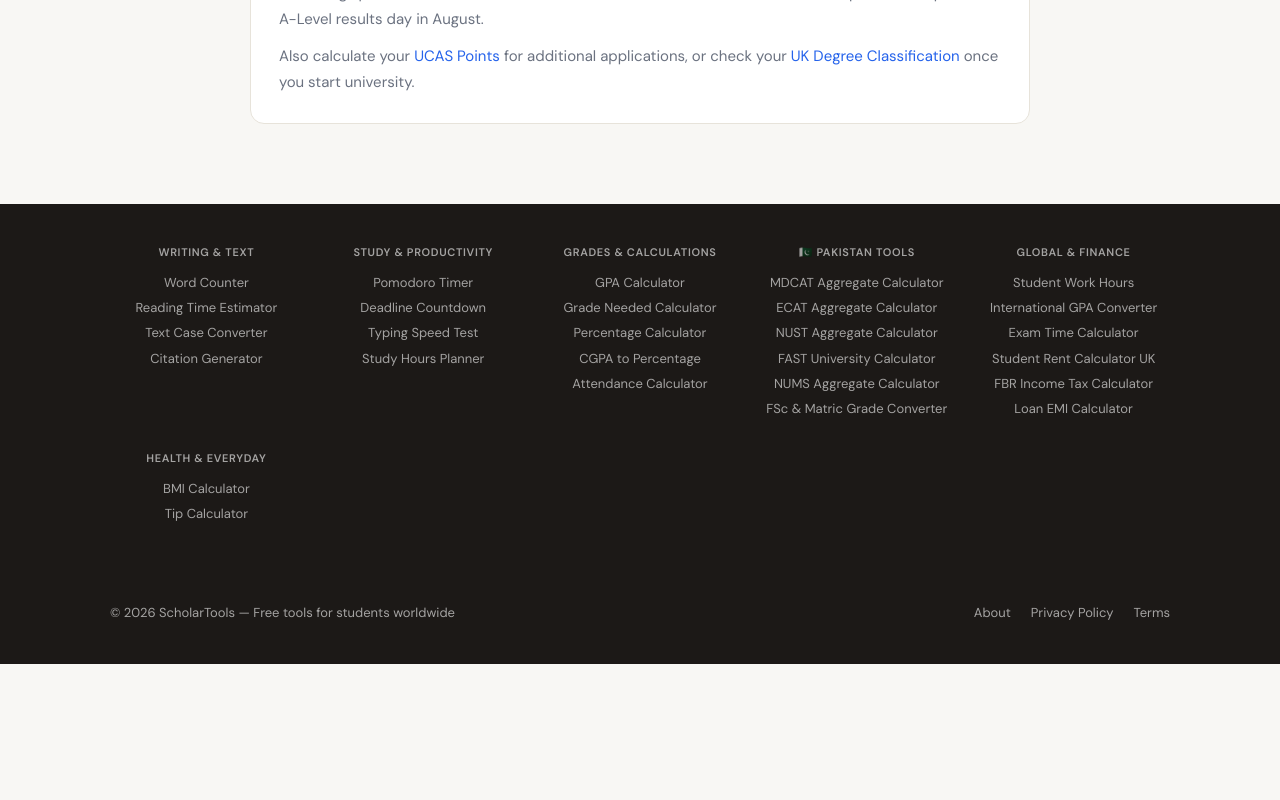
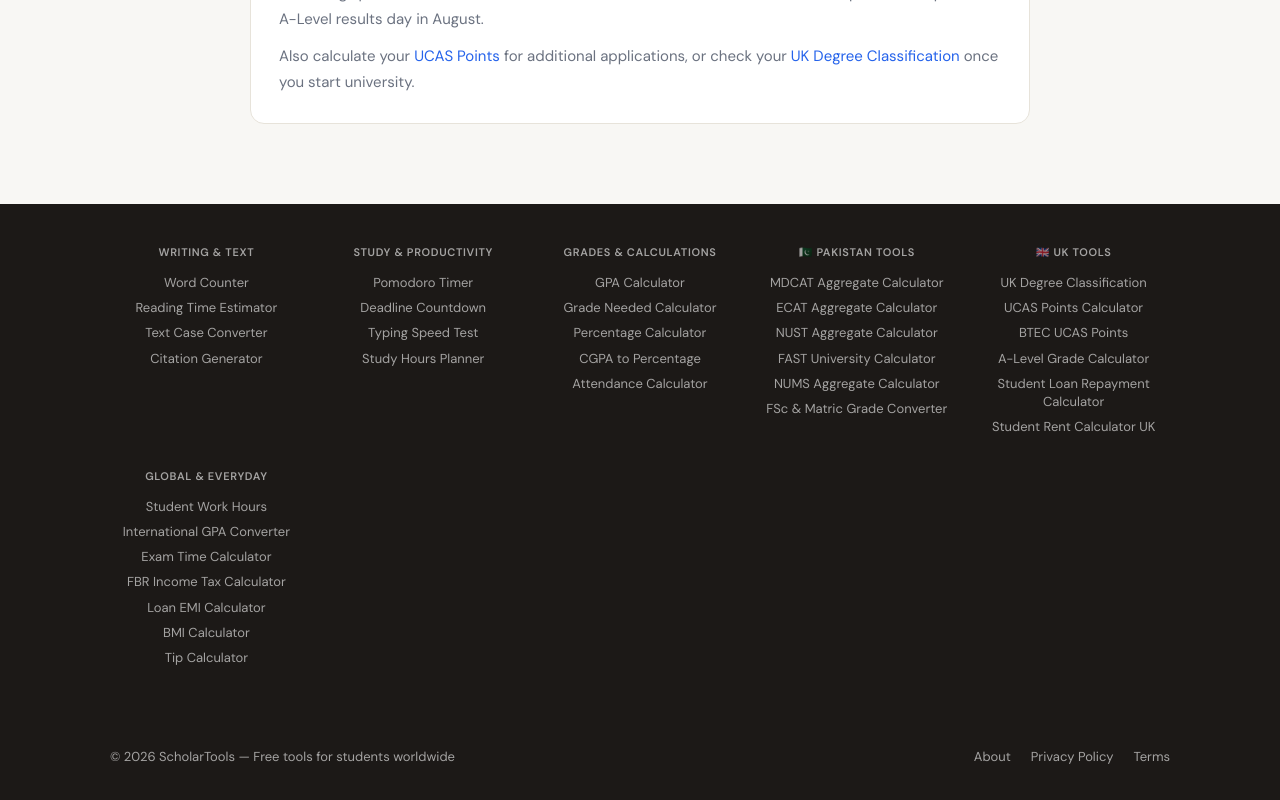
Before and after one commit to abdullahwebsites95/scholartools, a Next.js app: page /a-level-grade-calculator in a window 1280 px wide. Shown: the part 1583-2383 px from the top of the page. Before the commit the page ends 2247 px from the top, so only its background shows below. Built offline with nearby package versions, Linux system fonts and the light colour scheme.

Commit message:
Add UK Student Loan Calculator to homepage, footer, sitemap - 32 tools live

```diff
--- a/components/Footer.js
+++ b/components/Footer.js
@@ -41,19 +41,24 @@ const FOOTER_TOOLS = [
     ]
   },
   {
-    category: 'Global & Finance',
+    category: '🇬🇧 UK Tools',
+    links: [
+      { href: '/uk-degree-classification-calculator', label: 'UK Degree Classification' },
+      { href: '/ucas-points-calculator', label: 'UCAS Points Calculator' },
+      { href: '/btec-ucas-points-calculator', label: 'BTEC UCAS Points' },
+      { href: '/a-level-grade-calculator', label: 'A-Level Grade Calculator' },
+      { href: '/uk-student-loan-calculator', label: 'Student Loan Repayment Calculator' },
+      { href: '/student-rent-calculator', label: 'Student Rent Calculator UK' },
+    ]
+  },
+  {
+    category: 'Global & Everyday',
     links: [
       { href: '/international-student-work-hours-calculator', label: 'Student Work Hours' },
       { href: '/international-gpa-converter', label: 'International GPA Converter' },
       { href: '/exam-time-calculator', label: 'Exam Time Calculator' },
-      { href: '/student-rent-calculator', label: 'Student Rent Calculator UK' },
       { href: '/fbr-income-tax-calculator', label: 'FBR Income Tax Calculator' },
       { href: '/emi-calculator', label: 'Loan EMI Calculator' },
-    ]
-  },
-  {
-    category: 'Health & Everyday',
-    links: [
       { href: '/bmi-calculator', label: 'BMI Calculator' },
       { href: '/tip-calculator', label: 'Tip Calculator' },
     ]
@@ -64,7 +69,6 @@ export default function Footer() {
   return (
     <footer className="footer">
       <div className="container">
-        {/* Tool links grid */}
         <div style={{
           display: 'grid',
           gridTemplateColumns: 'repeat(auto-fill, minmax(180px, 1fr))',
@@ -105,7 +109,6 @@ export default function Footer() {
           ))}
         </div>
 
-        {/* Bottom bar */}
         <div style={{
           display: 'flex',
           justifyContent: 'space-between',
--- a/pages/index.js
+++ b/pages/index.js
@@ -63,6 +63,7 @@ const tools = [
       { href: '/ucas-points-calculator', icon: '🎯', name: 'UCAS Points Calculator', desc: 'Calculate your UCAS tariff points from A-Level, AS-Level, IB, EPQ and Scottish qualifications.' },
       { href: '/btec-ucas-points-calculator', icon: '📗', name: 'BTEC UCAS Points Calculator', desc: 'Convert your BTEC grades to UCAS tariff points. Mix with A-Levels for combined totals.' },
       { href: '/a-level-grade-calculator', icon: '📊', name: 'A-Level Grade Calculator', desc: 'Convert UMS score to grade, or check if your results meet your university offer.' },
+      { href: '/uk-student-loan-calculator', icon: '💷', name: 'UK Student Loan Repayment Calculator', desc: 'Calculate your monthly repayment and find out if your loan will be written off. Plans 1, 2, 4 & 5.' },
       { href: '/student-rent-calculator', icon: '🏠', name: 'Student Rent Calculator UK', desc: 'Find out if you can afford student rent in the UK. Halls vs private renting decision tool.' },
     ]
   },
@@ -91,9 +92,9 @@ export default function Home() {
     <Layout>
       <Head>
         <title>ScholarTools — Free Online Tools for Students</title>
-        <meta name="description" content="Free online tools for students: GPA calculator, MDCAT, ECAT, NUST, FAST aggregates, UCAS points, A-Level calculator, UK degree classification and more. No signup needed." />
+        <meta name="description" content="Free online tools for students: GPA calculator, MDCAT, ECAT, NUST, FAST aggregates, UCAS points, UK degree classification, student loan calculator and more. No signup needed." />
         <meta property="og:title" content="ScholarTools — Free Online Tools for Students" />
-        <meta property="og:description" content="31+ free tools for students. GPA calculator, MDCAT, ECAT, NUST, FAST, UCAS points, A-Level calculator, FBR tax and more. All free, no signup." />
+        <meta property="og:description" content="32+ free tools for students. GPA calculator, MDCAT, ECAT, NUST, FAST, UCAS points, UK student loan calculator, FBR tax and more. All free, no signup." />
         <link rel="canonical" href="https://scholartools.co" />
       </Head>
 
```
Also changed, not shown: pages/sitemap.xml.js (+6 -18 lines).
